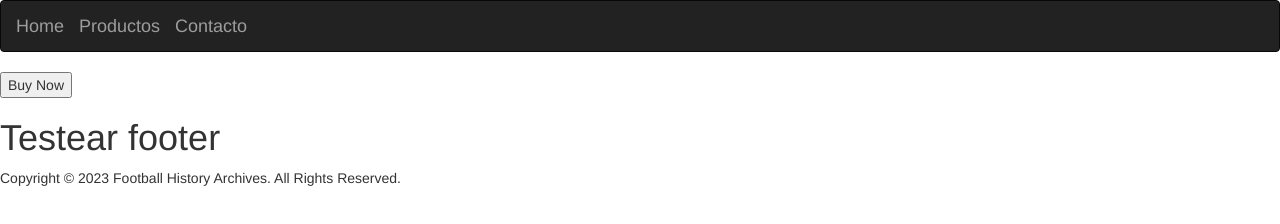
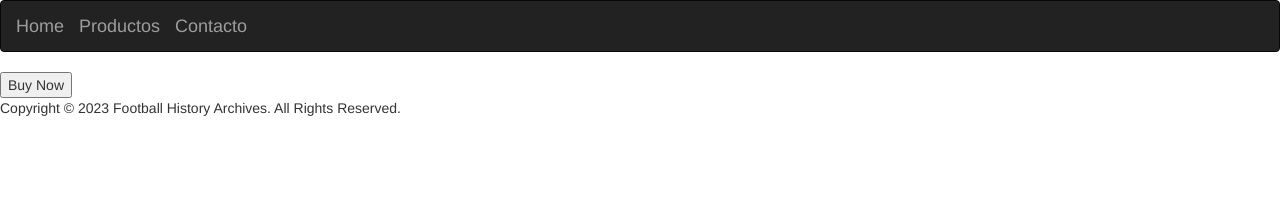
Before and after one commit to abyleyva/store, a plain HTML site: page index.html in a window 1280 px wide. Drawn offline with nearby package versions, Linux system fonts and the light colour scheme.

Commit message:
remove h1 tag error

```diff
--- a/index.html
+++ b/index.html
@@ -19,7 +19,7 @@
     </div>
   </div>
 </nav>
-<input type="button" value="Buy Now" /><h1>Testear footer</h1>
+<input type="button" value="Buy Now" />
  <div id="page-container">
    <div id="content-wrap">
       Copyright © 2023 Football History Archives. All Rights Reserved.
```
